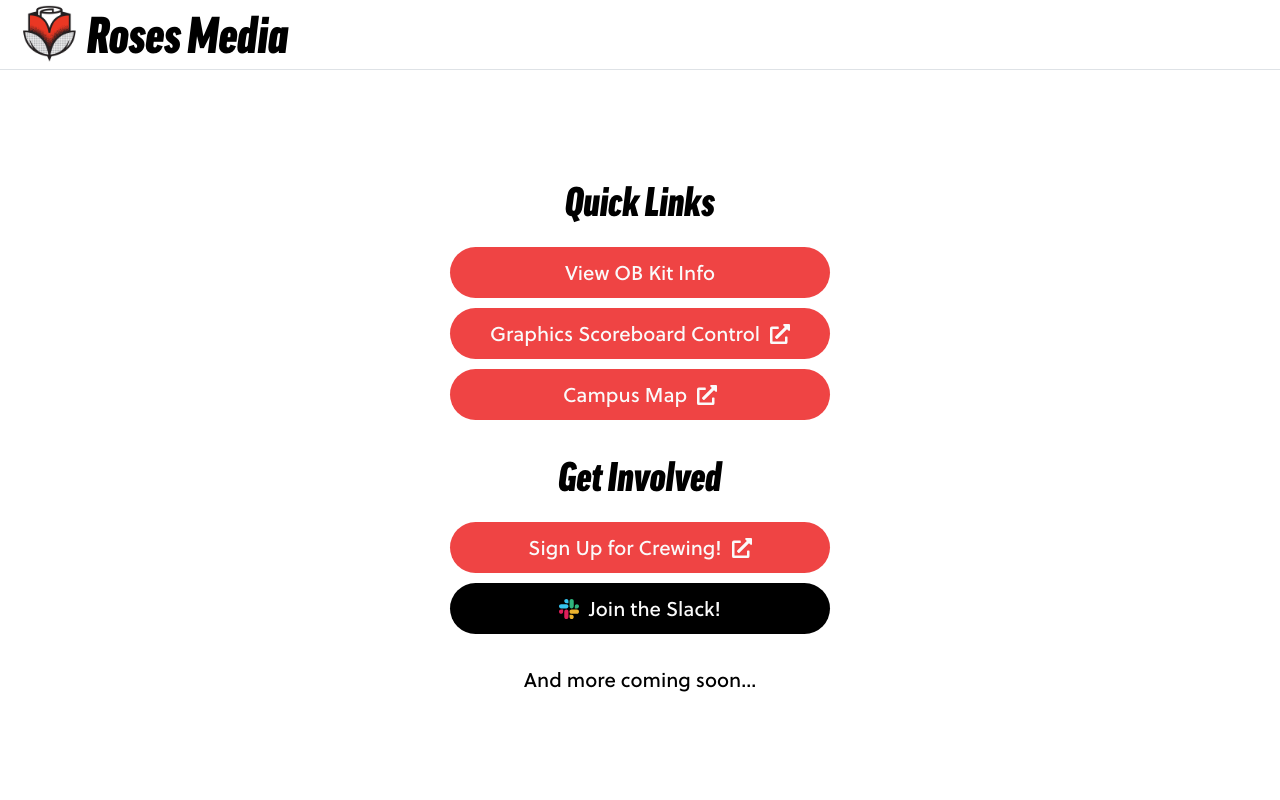
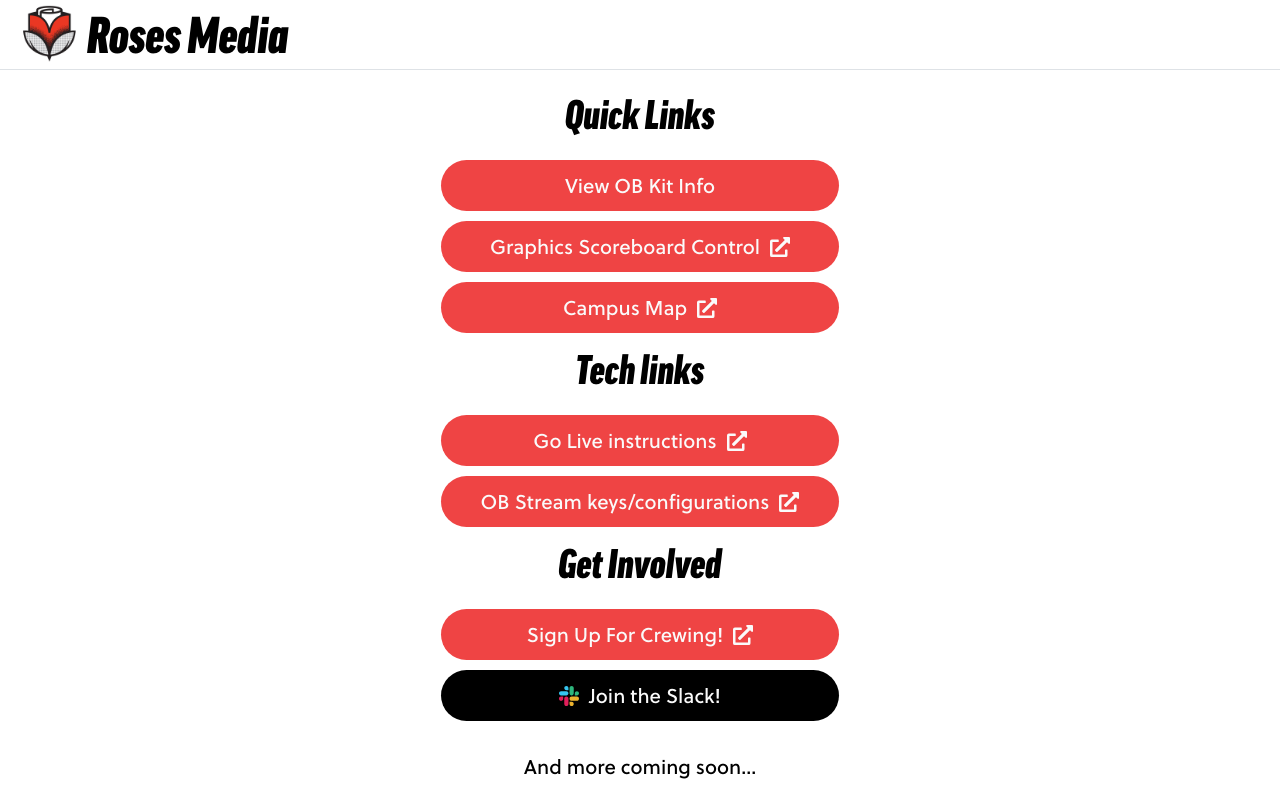
Before and after one commit to rosesmedia/public-site, a Next.js app: page / in a window 1280 px wide. Built offline with nearby package versions, Linux system fonts and the light colour scheme.

Commit message:
feat: make homepage links nicer to expand and add links to go live info

```diff
--- a/src/app/globals.css
+++ b/src/app/globals.css
@@ -61,8 +61,7 @@ body {
   font-family: Arial, Helvetica, sans-serif;
 }
 
-.main-page-link,
-.external-link {
+.home-link {
   background-color: #ef4444;
   color: #fafafa;
   padding: 10px 40px 10px 40px;
@@ -70,9 +69,6 @@ body {
   font-size: 20px;
   text-align: center;
   transition: all 0.2s ease-in-out;
-}
-
-.external-link {
   display: flex;
   align-items: center;
   justify-content: center;
@@ -80,8 +76,7 @@ body {
 }
 
 @media (prefers-reduced-motion: no-preference) {
-  .main-page-link:hover,
-  .external-link:hover {
+  .home-link:hover {
     transform: scale(1.05);
   }
 }
@@ -89,14 +84,6 @@ body {
 .slack-link {
   background-color: #000;
   color: #fafafa;
-  padding: 10px 40px 10px 40px;
-  border-radius: 9999px;
-  font-size: 20px;
-  display: flex;
-  flex-direction: row;
-  align-items: center;
-  justify-content: center;
-  gap: 10px;
 }
 
 .status-img {
--- a/src/app/page.tsx
+++ b/src/app/page.tsx
@@ -1,6 +1,97 @@
 import SlackIcon from "@/components/SlackIcon";
 import Link from "next/link";
 import { FaExternalLinkAlt } from "react-icons/fa";
+
+interface HomeLinkProps {
+  style?: 'slack';
+  title: string;
+  url: string;
+}
+
+interface HomeSection {
+  title: string;
+  links: HomeLinkProps[];
+}
+
+function HomeLink(props: HomeLinkProps) {
+  const isExternalLink = !props.url.startsWith('/') && !props.style;
+
+  return <>
+    <Link
+      href={props.url}
+      className={`body-text home-link ${props.style ? `${props.style}-link` : ''}`}
+    >
+      {props.style === 'slack' && <SlackIcon />}
+      {props.title}
+      {isExternalLink && <FaExternalLinkAlt />}
+    </Link>
+  </>
+}
+
+function Section(props: HomeSection) {
+  console.log(props);
+
+  return <>
+    <div
+      className="title-text"
+      style={{
+        fontSize: "40px",
+        textAlign: "center",
+      }}
+    >
+      {props.title}
+    </div>
+
+    {props.links.map(link => <HomeLink key={link.title} {...link} />)}
+  </>
+}
+
+const SECTIONS: HomeSection[] = [
+  {
+    title: 'Quick Links',
+    links: [
+      {
+        title: 'View OB Kit Info',
+        url: '/obs',
+      },
+      {
+        title: 'Graphics Scoreboard Control',
+        url: 'https://graphics.roses.media',
+      },
+      {
+        title: 'Campus Map',
+        url: 'https://roseslive.co.uk/map',
+      }
+    ],
+  },
+  {
+    title: 'Tech links',
+    links: [
+      {
+        title: 'Go Live instructions',
+        url: 'https://docs.google.com/document/d/1kQcz9uh8wqEfJqCae-_olfhB3wvBGgQV1QxGBcpwnQo/edit?tab=t.0',
+      },
+      {
+        title: 'OB Stream keys/configurations',
+        url: 'https://docs.google.com/spreadsheets/d/12LvxeXGz3GcIUrza5TVJ6PbAsd7t6gQXDRj_jFvKFgk/edit?gid=0#gid=0',
+      },
+    ],
+  },
+  {
+    title: 'Get Involved',
+    links: [
+      {
+        title: 'Sign Up For Crewing!',
+        url: 'https://signup.roses.media',
+      },
+      {
+        title: 'Join the Slack!',
+        url: 'https://roseslive.slack.com/signup#/domain-signup',
+        style: 'slack',
+      },
+    ],
+  },
+];
 
 export default function Home() {
   return (
@@ -18,64 +109,7 @@ export default function Home() {
           rowGap: "10px",
         }}
       >
-        <div
-          className="title-text"
-          style={{
-            fontSize: "40px",
-            textAlign: "center",
-          }}
-        >
-          Quick Links
-        </div>
-        <Link href={"/obs"} className="body-text main-page-link">
-          View OB Kit Info
-        </Link>
-        <a
-          href="https://graphics.roses.media"
-          target="_blank"
-          rel="noopener noreferrer"
-          className="body-text external-link"
-        >
-          <div>Graphics Scoreboard Control</div>
-          <FaExternalLinkAlt />
-        </a>
-        <a
-          href="https://roseslive.co.uk/map"
-          target="_blank"
-          rel="noopener noreferrer"
-          className="body-text external-link"
-        >
-          <div>Campus Map</div>
-          <FaExternalLinkAlt />
-        </a>
-        <div
-          className="title-text"
-          style={{
-            fontSize: "40px",
-            textAlign: "center",
-            marginTop: "20px",
-          }}
-        >
-          Get Involved
-        </div>
-        <a
-          href="https://signup.roses.media"
-          target="_blank"
-          rel="noopener noreferrer"
-          className="body-text external-link"
-        >
-          <div>Sign Up for Crewing!</div>
-          <FaExternalLinkAlt />
-        </a>
-        <a
-          href="https://roseslive.slack.com/signup#/domain-signup"
-          target="_blank"
-          rel="noopener noreferrer"
-          className="body-text slack-link"
-        >
-          <SlackIcon />
-          Join the Slack!
-        </a>
+        {SECTIONS.map(section => <Section key={section.title} {...section} />)}
 
         <div
           className="body-text"
```
